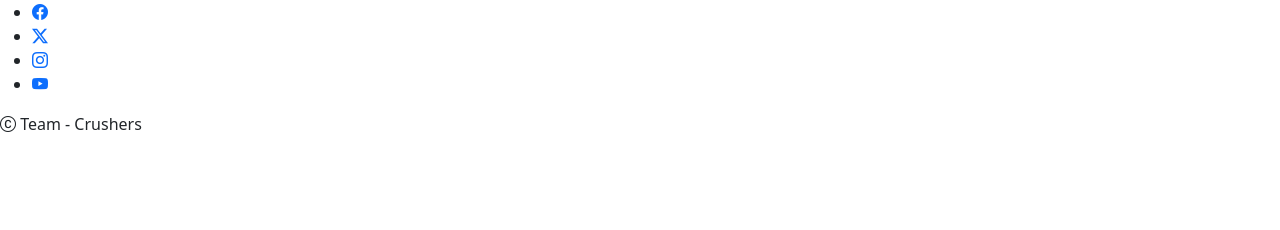
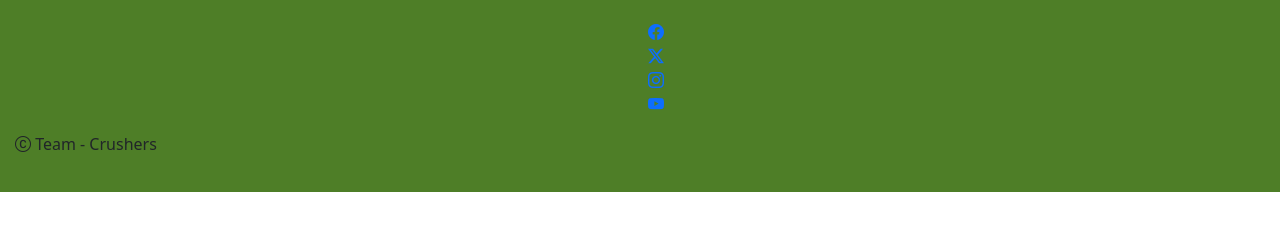
Before and after one commit to JyotiHambir-BC/teamCrushersFirstHackathon, a plain HTML site: page index.html in a window 1280 px wide. Drawn offline with nearby package versions, Linux system fonts and the light colour scheme; a web font is replaced by a local one.

Commit message:
add css style 1 to footer

```diff
--- a/assets/css/style.css
+++ b/assets/css/style.css
@@ -0,0 +1,32 @@
+
+
+
+
+
+
+
+
+
+/* for footer area */
+footer{
+    background-color: rgb(78, 126, 39);
+    width: 100%;
+    display: inline-block
+}
+
+.footer-container{
+
+    width: 100%;
+    padding: 20px 15px 20px 15px;
+}
+
+.social-network{
+    display: flex;
+    justify-content: center;
+
+}
+
+.social-network ul{
+    list-style-type: none;
+    display: inline;
+}
--- a/index.html
+++ b/index.html
@@ -34,7 +34,7 @@
 
     <!-- Footer -->
     <footer>
-        <div class="footer">
+        <div class="footer-container">
             <div class="social-network">
                 <ul>
                     <li><a href="https://www.facebook.com/" target="_blank" aria-label="visit our facebook page"><i class="bi bi-facebook"></i></a></li>
```
